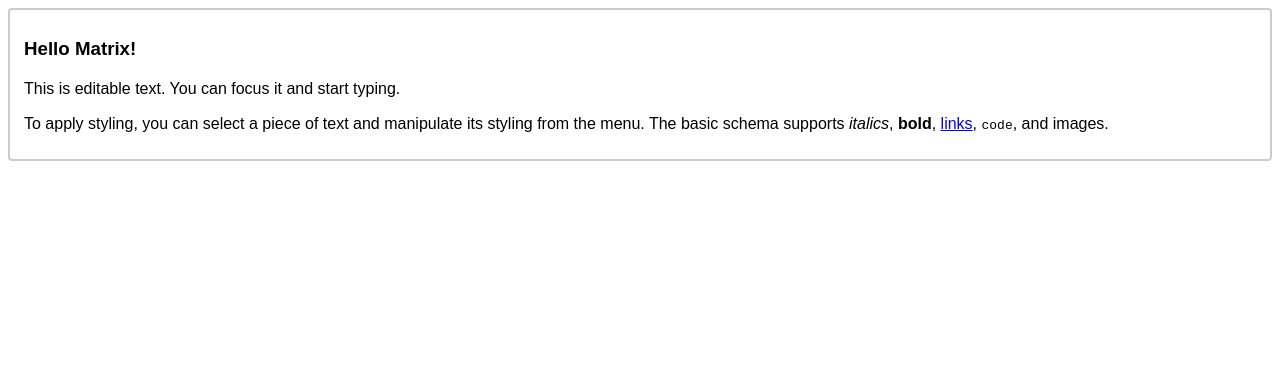
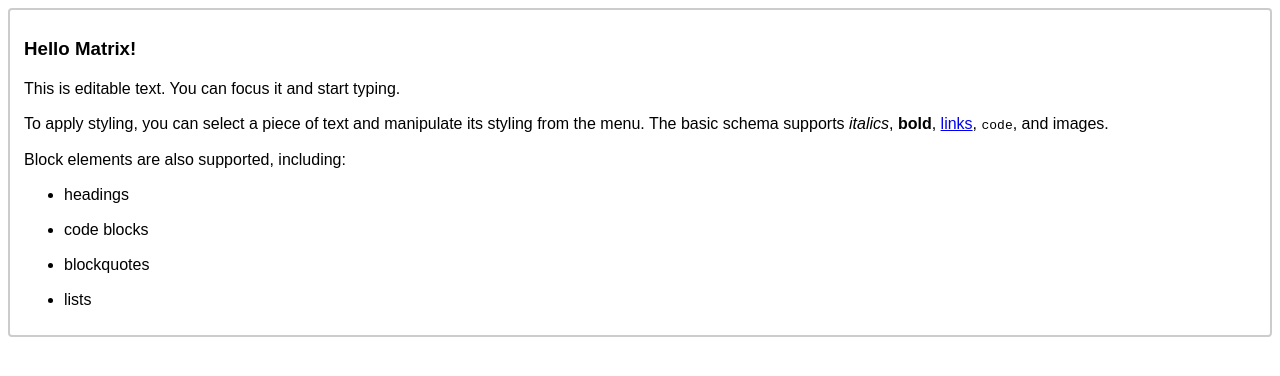
Before and after one commit to matrix-org/collaborative-documents, a website built with Vite: page text/src/index.html in a window 1280 px wide. Built offline with nearby package versions, Linux system fonts and the light colour scheme; what prosemirror-example-setup would draw is missing.

Commit message:
Add block elements to example

```diff
--- a/text/src/index.html
+++ b/text/src/index.html
@@ -20,6 +20,14 @@
         styling from the menu. The basic schema supports <em>italics</em>,
         <strong>bold</strong>, <a href="https://matrix.org">links</a>,
         <code>code</code>, and images.</p>
+
+        <p>Block elements are also supported, including:</p>
+        <ul>
+            <li>headings</li>
+            <li>code blocks</li>
+            <li>blockquotes</li>
+            <li>lists</li>
+        </ul>
     </div>
 </body>
 </html>
```
